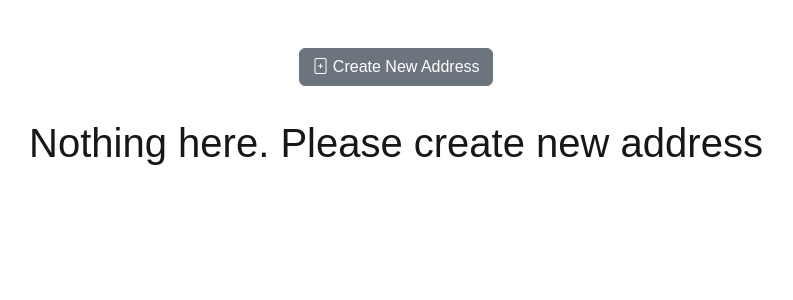
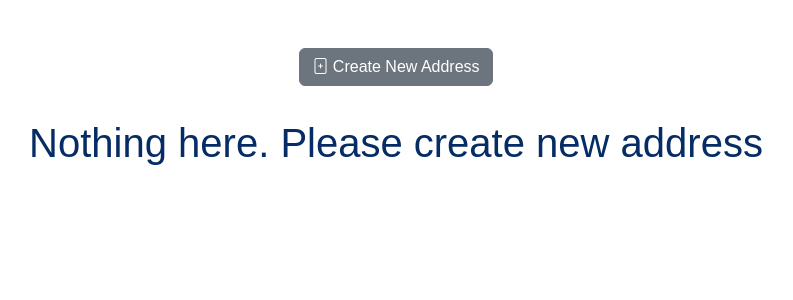
Before and after one commit to rubanero14/address-book-next-test, a Next.js app: page / in a window 1280 px wide. Shown: the top 300 px of the page, without its empty margins (244-1037 px from the left). Built offline with nearby package versions, Linux system fonts and the light colour scheme.

Commit message:
Update globals.css

```diff
--- a/app/globals.css
+++ b/app/globals.css
@@ -3,12 +3,12 @@
 
 :root {
   --background: #ffffff;
-  --foreground: #171717;
+  --foreground: var(--bs-primary-text-emphasis);
 }
 
 @media (prefers-color-scheme: dark) {
   :root {
-    --background: #0a0a0a;
+    --background: var(--bs-purple);
     --foreground: #ededed;
   }
 }
```
